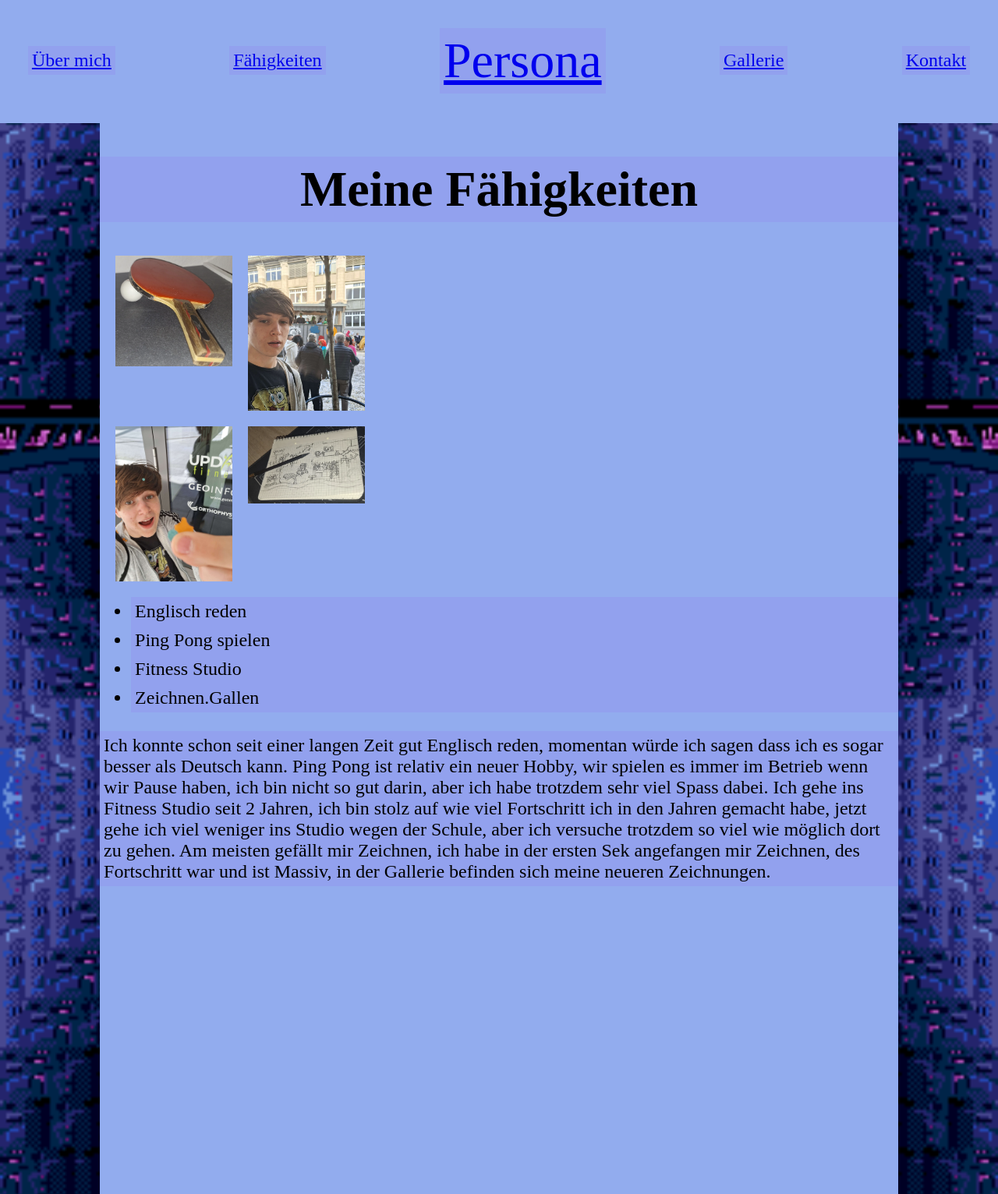
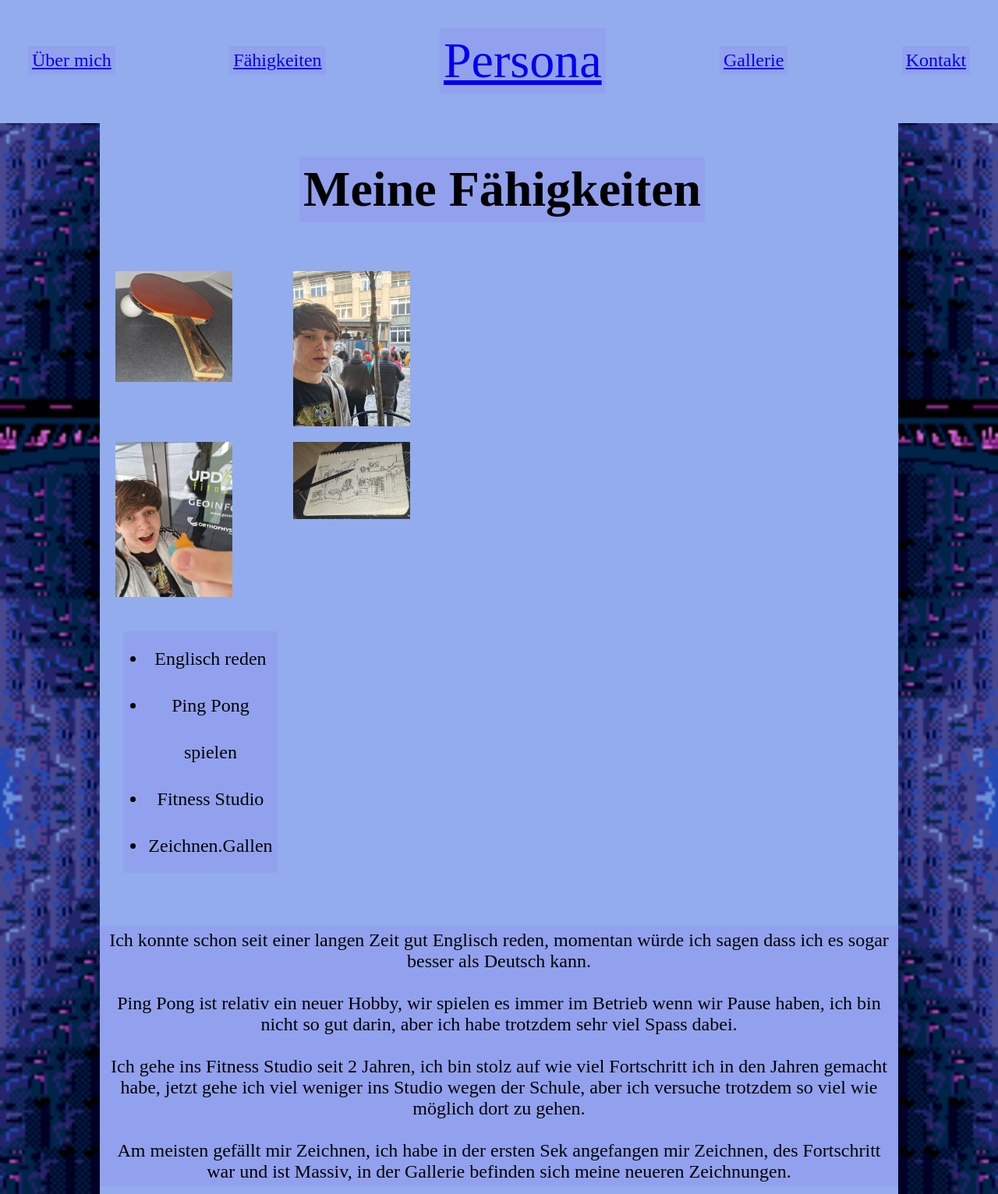
Before and after one commit to TheScaryBear/htmaxing, a plain HTML site: page faehigkeiten.html in a window 1280 px wide. Shown: the top 1532 px of the page at 78% size. Drawn offline with Linux system fonts and the light colour scheme.

Commit message:
Fertig 2.

```diff
--- a/faehigkeiten.css
+++ b/faehigkeiten.css
@@ -26,16 +26,43 @@ nav {
   font-family: "Times New Roman", Times, serif;
 }
 
-h1,
 h2,
 p,
-a,
-li {
+a {
   padding: 5px;
   background-color: #92a1ee;
   font-size: 24px;
 }
 
+.content-container h1 {
+  text-align: center;
+  display: inline-block;
+  margin-left: 25%;
+  padding: 5px;
+  font-size: 64px;
+  background-color: #92a1ee;
+}
+p {
+  display: inline-block;
+  align-items: center;
+  text-align: center;
+}
+
+/* Ich kanns nicht hinkriegen die liste nach rechts zu schieben */
+ul {
+  display: inline;
+  margin-left: 5%;
+  padding: 5px;
+  padding-left: 30px;
+  background-color: #92a1ee;
+  font-size: 24px;
+  line-height: 60px;
+  text-align: center;
+  align-items: center;
+  float: right;
+}
+
+/* Hier habe ich eine grid gemacht die oben links die bilder aufhängt */
 .griddy {
   display: grid;
   grid-template-columns: repeat(2, 1fr);
--- a/faehigkeiten.html
+++ b/faehigkeiten.html
@@ -29,24 +29,28 @@
         <img src="./images/novak2.png" alt="Nobak" class="novak1" />
         <img src="./images/novak3.png" alt="Nobak" class="novak1" />
         <img src="./images/garden.png" alt="Nobak" class="novak1" />
+
+        <ul>
+          <li>Englisch reden</li>
+          <li>Ping Pong spielen</li>
+          <li>Fitness Studio</li>
+          <li>Zeichnen.Gallen</li>
+        </ul>
       </div>
-      <ul>
-        <li>Englisch reden</li>
-        <li>Ping Pong spielen</li>
-        <li>Fitness Studio</li>
-        <li>Zeichnen.Gallen</li>
-      </ul>
+
       <p>
         Ich konnte schon seit einer langen Zeit gut Englisch reden, momentan
-        würde ich sagen dass ich es sogar besser als Deutsch kann. Ping Pong ist
-        relativ ein neuer Hobby, wir spielen es immer im Betrieb wenn wir Pause
-        haben, ich bin nicht so gut darin, aber ich habe trotzdem sehr viel
-        Spass dabei. Ich gehe ins Fitness Studio seit 2 Jahren, ich bin stolz
-        auf wie viel Fortschritt ich in den Jahren gemacht habe, jetzt gehe ich
-        viel weniger ins Studio wegen der Schule, aber ich versuche trotzdem so
-        viel wie möglich dort zu gehen. Am meisten gefällt mir Zeichnen, ich
-        habe in der ersten Sek angefangen mir Zeichnen, des Fortschritt war und
-        ist Massiv, in der Gallerie befinden sich meine neueren Zeichnungen.
+        würde ich sagen dass ich es sogar besser als Deutsch kann.<br /><br />
+        Ping Pong ist relativ ein neuer Hobby, wir spielen es immer im Betrieb
+        wenn wir Pause haben, ich bin nicht so gut darin, aber ich habe trotzdem
+        sehr viel Spass dabei.<br /><br />
+        Ich gehe ins Fitness Studio seit 2 Jahren, ich bin stolz auf wie viel
+        Fortschritt ich in den Jahren gemacht habe, jetzt gehe ich viel weniger
+        ins Studio wegen der Schule, aber ich versuche trotzdem so viel wie
+        möglich dort zu gehen.<br /><br />
+        Am meisten gefällt mir Zeichnen, ich habe in der ersten Sek angefangen
+        mir Zeichnen, des Fortschritt war und ist Massiv, in der Gallerie
+        befinden sich meine neueren Zeichnungen.
       </p>
     </div>
   </body>
--- a/gallerie.css
+++ b/gallerie.css
@@ -36,6 +36,7 @@ li {
   font-size: 24px;
 }
 
+h1,
 .griddy {
   display: grid;
   grid-template-columns: repeat(auto-fit, minmax(150px, 1fr));
@@ -50,14 +51,40 @@ li {
   background-color: #92acee;
   width: 81%;
   padding-top: 10px;
-  padding-bottom: 100%;
+  padding-bottom: 1%;
+  border-radius: 10px;
   margin-left: 30%;
   margin: auto;
+}
+
+.content-container h1 {
+  text-align: center;
+  display: inline-block;
+  margin-left: 40%;
+  padding: 5px;
+  font-size: 64px;
+  background-color: #92a1ee;
 }
 
 .griddy img {
   width: 100%;
   height: auto;
+}
+
+/*So responsive!, hier ist der sinn dass händy benutzer nicht direkt zerstörst werden*/
+@media screen and (max-width: 950px) {
+  .griddy img {
+    width: 80%;
+    height: auto;
+    float: none;
+    margin: 20px auto;
+    display: block;
+  }
+
+  .content-container p {
+    margin-left: 5%;
+    text-align: left;
+  }
 }
 .persona {
   font-size: 64px;
--- a/kontakt.css
+++ b/kontakt.css
@@ -54,6 +54,15 @@ li {
   margin: auto;
 }
 
+.content-container h1 {
+  text-align: center;
+  display: inline-block;
+  margin-left: 25%;
+  padding: 5px;
+  font-size: 64px;
+  background-color: #92a1ee;
+}
+
 .griddy img {
   width: 100%;
   height: auto;
```
Also changed, not shown: gallerie.html (+1 -0 lines), index.html (+5 -0 lines), persona.css (+15 -0 lines).
